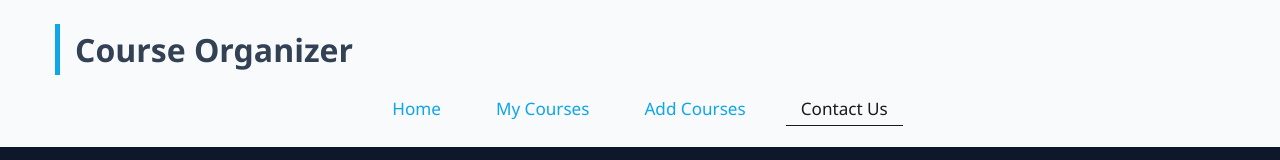
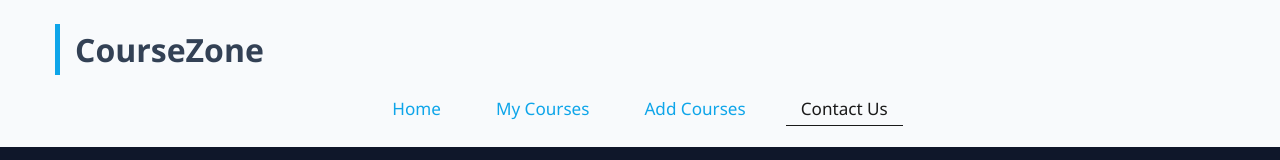
Before and after one commit to youss31098-lgtm/youssef31098.github.io, a plain HTML site: page Contact_Us.html in a window 1280 px wide. Shown: the top 160 px of the page. Drawn offline with Linux system fonts and the light colour scheme.

Commit message:
Fix spelling and update header title in Contact Us page
Corrected the spelling of 'Contact' in the title and header. Updated the header title from 'Course Organizer' to 'CourseZone'.

```diff
--- a/Contact_Us.html
+++ b/Contact_Us.html
@@ -11,7 +11,7 @@
 <body>
     <header>
         <div class="countainer">
-            <h1>Course Organizer</h1>
+            <h1>CourseZone</h1>
             <nav>
                 <ul>
                     <li><a href="Home2.html">Home </a></li>
```
